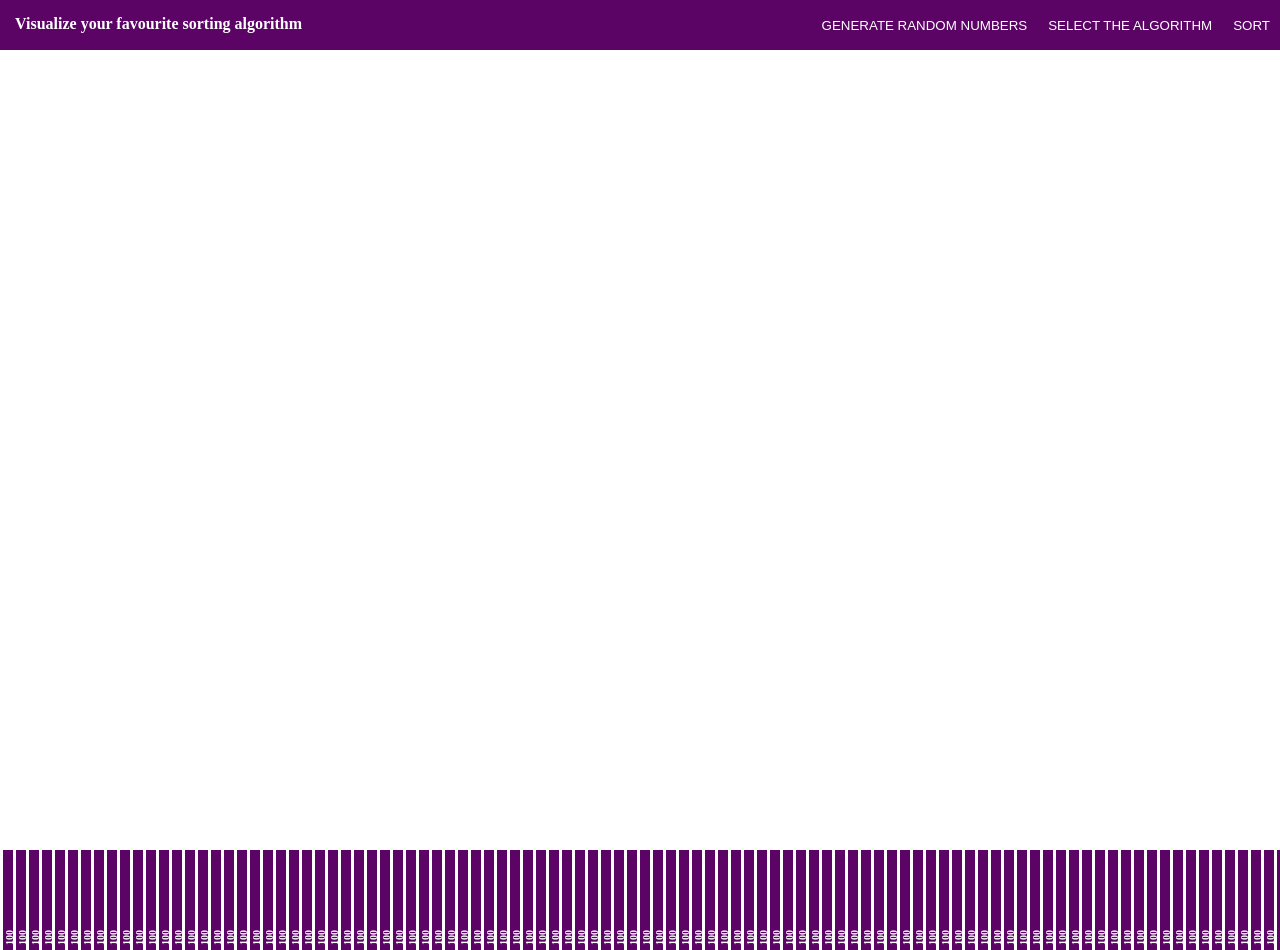
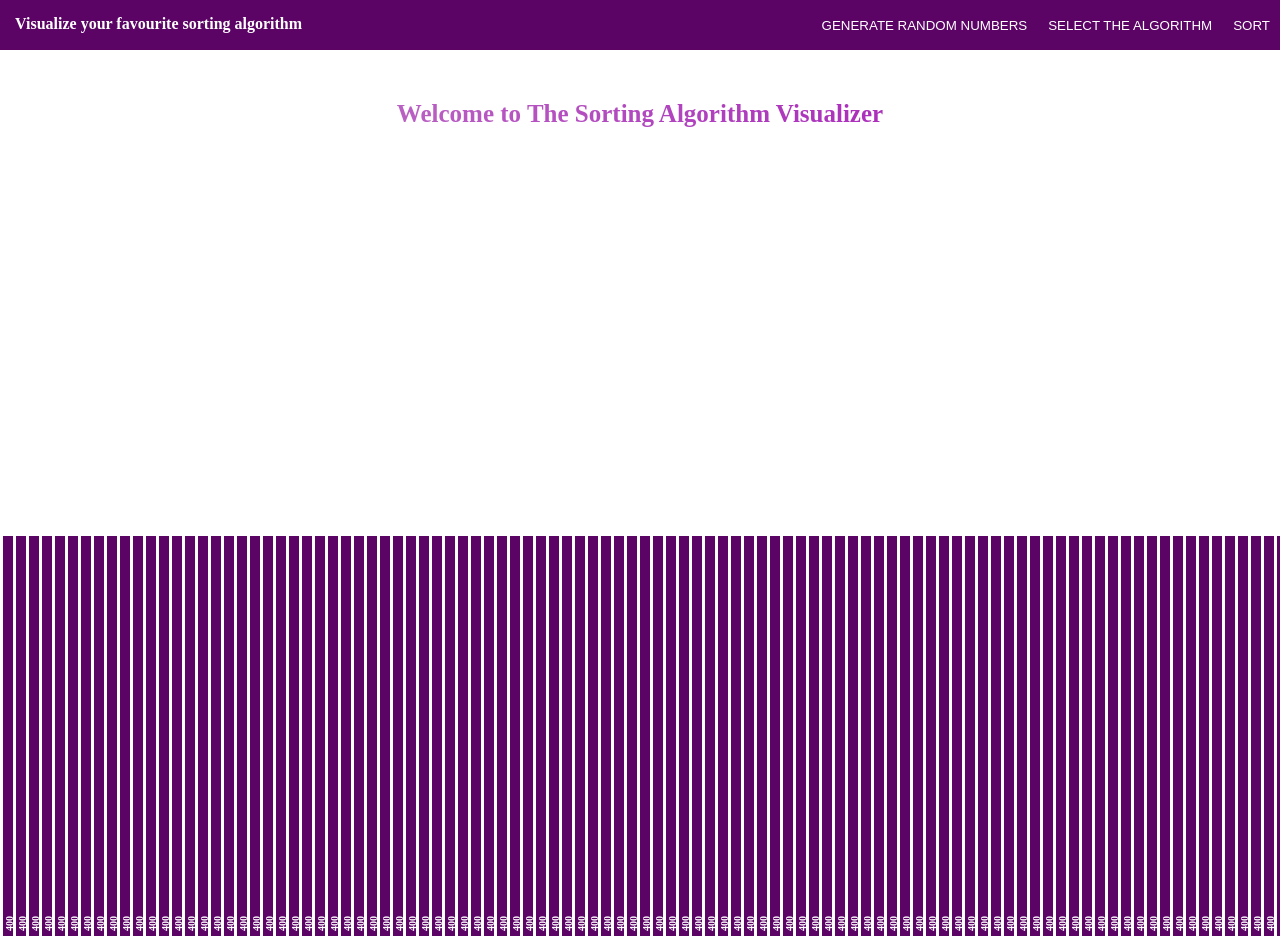
Before and after one commit to JovanShandro/Sorting-algorithm-visualizer, a Vue app: page / in a window 1280 px wide. Built offline with nearby package versions, Linux system fonts and the light colour scheme.

Commit message:
Minor Ui changes and build for production

```diff
--- a/sass/_figure.scss
+++ b/sass/_figure.scss
@@ -1,6 +1,6 @@
 svg {
     position: absolute;
-    top: -100%;
+    top: -50%;
     left: 50%;
     transform: translate(-50%) rotate(-90deg);
 }
--- a/sass/_nav.scss
+++ b/sass/_nav.scss
@@ -46,3 +46,7 @@ nav {
     color: white;
   }
 }
+
+.disabled {
+    color: rgb(165, 162, 162);
+}
--- a/sass/main.scss
+++ b/sass/main.scss
@@ -2,3 +2,16 @@
 @import './nav';
 @import './base';
 @import './figure';
+
+#mainText {
+    text-align: center;
+    font-size: 2.5rem;
+    margin-top: 50px;
+    color: transparent;
+    background: #C589C9;
+    background: -webkit-linear-gradient(left, #C589C9, #9F06B5);
+    background: -moz-linear-gradient(left, #C589C9, #9F06B5);
+    background: linear-gradient(to right, #C589C9, #9F06B5);
+    background-clip: text;
+    -webkit-background-clip: text;
+}
--- a/src/components/App.vue
+++ b/src/components/App.vue
@@ -3,21 +3,23 @@
     <nav>
       <h3>Visualize your favourite sorting algorithm</h3>
       <span>
-        <button @click="generateRandomArray">Generate Random Numbers</button>
+        <button :class="{disabled: isSorting}" @click="generateRandomArray">Generate Random Numbers</button>
         <select v-model="choice">
           <option disabled value>Select the Algorithm</option>
-          <option value="0">Merge Sort</option>
-          <option value="1">Selection Sort</option>
-          <option value="2">Bubble Sort</option>
-          <option value="3">Quick Sort</option>
-          <option value="4">Heap Sort</option>
-          <option value="5">Counting Sort</option>
-          <option value="6">Insertion Sort</option>
-          <option value="7">Radix Sort</option>
+          <option value="merge">Merge Sort</option>
+          <option value="selection">Selection Sort</option>
+          <option value="bubble">Bubble Sort</option>
+          <option value="quick">Quick Sort</option>
+          <option value="heap">Heap Sort</option>
+          <option value="counting">Counting Sort</option>
+          <option value="insertion">Insertion Sort</option>
+          <option value="radix">Radix Sort</option>
         </select>
-        <button @click="sort">Sort</button>
+        <button :class="{disabled: isSorting}" @click="sort">Sort</button>
       </span>
     </nav>
+
+    <h3 id="mainText" v-text="mainText"></h3>
 
     <svg width="700" height="1300" fill="#000" :key="rerender">
       <g v-for="(value, i) in array" :key="i" :transform="`translate(0, ${i * 13})`">
@@ -45,10 +47,11 @@ export default {
   name: "App",
   data() {
     return {
-      array: Array(100).fill(100),
+      array: Array(100).fill(400),
       rerender: 0,
       choice: "",
-      isSorting: false
+      isSorting: false,
+      mainText: 'Welcome to The Sorting Algorithm Visualizer'
     };
   },
   created() {
@@ -68,16 +71,20 @@ export default {
       if(this.isSorting) return;
       this.isSorting = true;
 
+      this.mainText ='Performing ' + this.choice[0].toUpperCase() + this.choice.slice(1) + ' Sort.';
+
       switch (this.choice) {
-        case "0": await merge(this.array); break;
-        case "1": await selection(this.array); break;
-        case "2": await bubble(this.array); break;
-        case "3": await quick(this.array); break;
-        case "4": await heap(this.array); break;
-        case "5": await counting(this.array); break;
-        case "6": await insertion(this.array); break;
-        case "7": await radix(this.array); break;
+        case "merge": await merge(this.array); break;
+        case "selection": await selection(this.array); break;
+        case "bubble": await bubble(this.array); break;
+        case "quick": await quick(this.array); break;
+        case "heap": await heap(this.array); break;
+        case "counting": await counting(this.array); break;
+        case "insertion": await insertion(this.array); break;
+        case "radix": await radix(this.array); break;
       }
+      this.mainText = 'Pick a Sorting Algorithm and Visualize it!'
+
       this.isSorting = false;
     }
   }
--- a/src/style.css
+++ b/src/style.css
@@ -34,6 +34,9 @@ nav {
     float: left;
     color: white; }
 
+.disabled {
+  color: #a5a2a2; }
+
 *,
 *::before,
 *::after {
@@ -51,10 +54,22 @@ body {
 
 svg {
   position: absolute;
-  top: -100%;
+  top: -50%;
   left: 50%;
   transform: translate(-50%) rotate(-90deg); }
 
 text {
   font-size: 10px;
   font-weight: bold; }
+
+#mainText {
+  text-align: center;
+  font-size: 2.5rem;
+  margin-top: 50px;
+  color: transparent;
+  background: #C589C9;
+  background: -webkit-linear-gradient(left, #C589C9, #9F06B5);
+  background: -moz-linear-gradient(left, #C589C9, #9F06B5);
+  background: linear-gradient(to right, #C589C9, #9F06B5);
+  background-clip: text;
+  -webkit-background-clip: text; }
```
Also changed, not shown: 2 other files (tests, documents, lock files or other folders).
